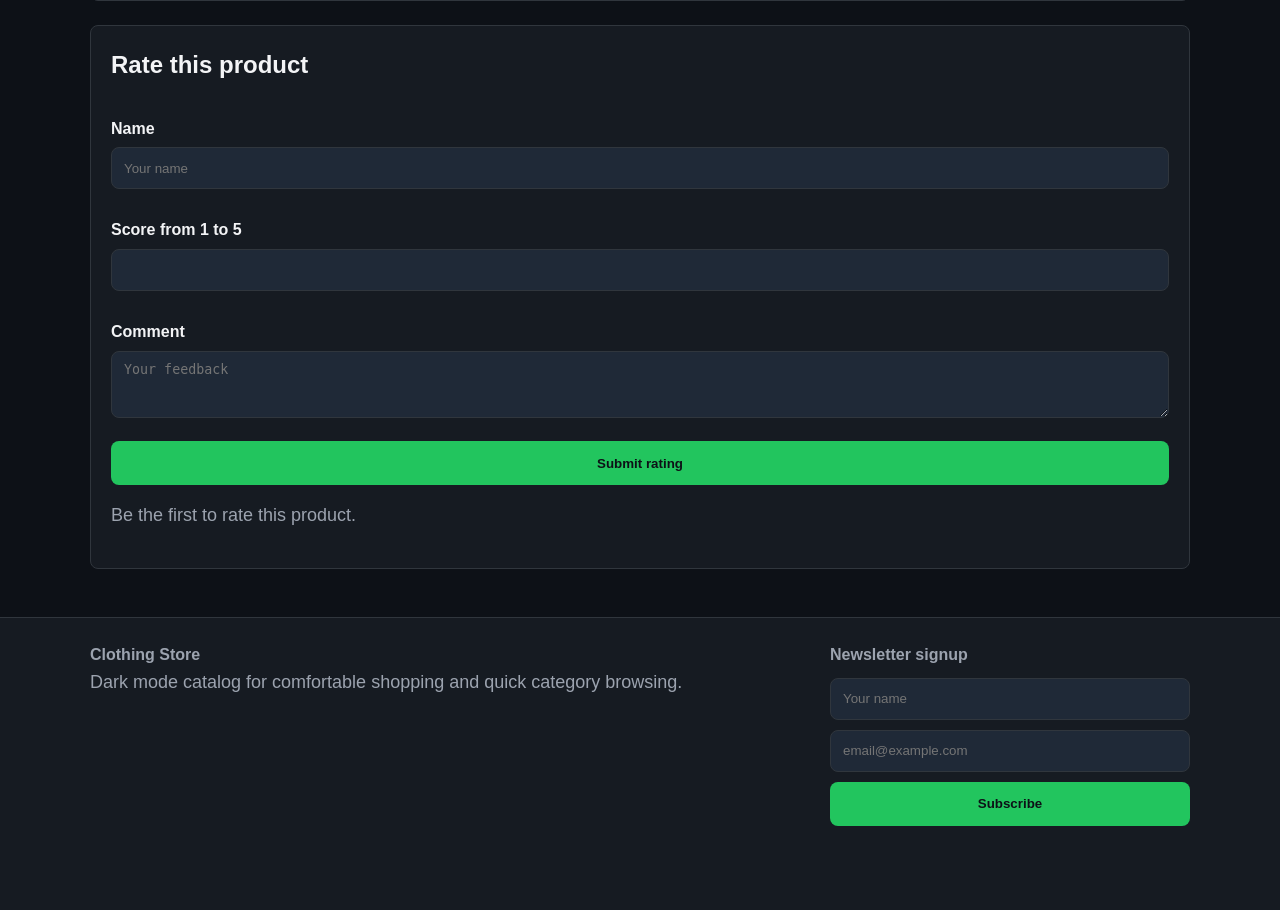
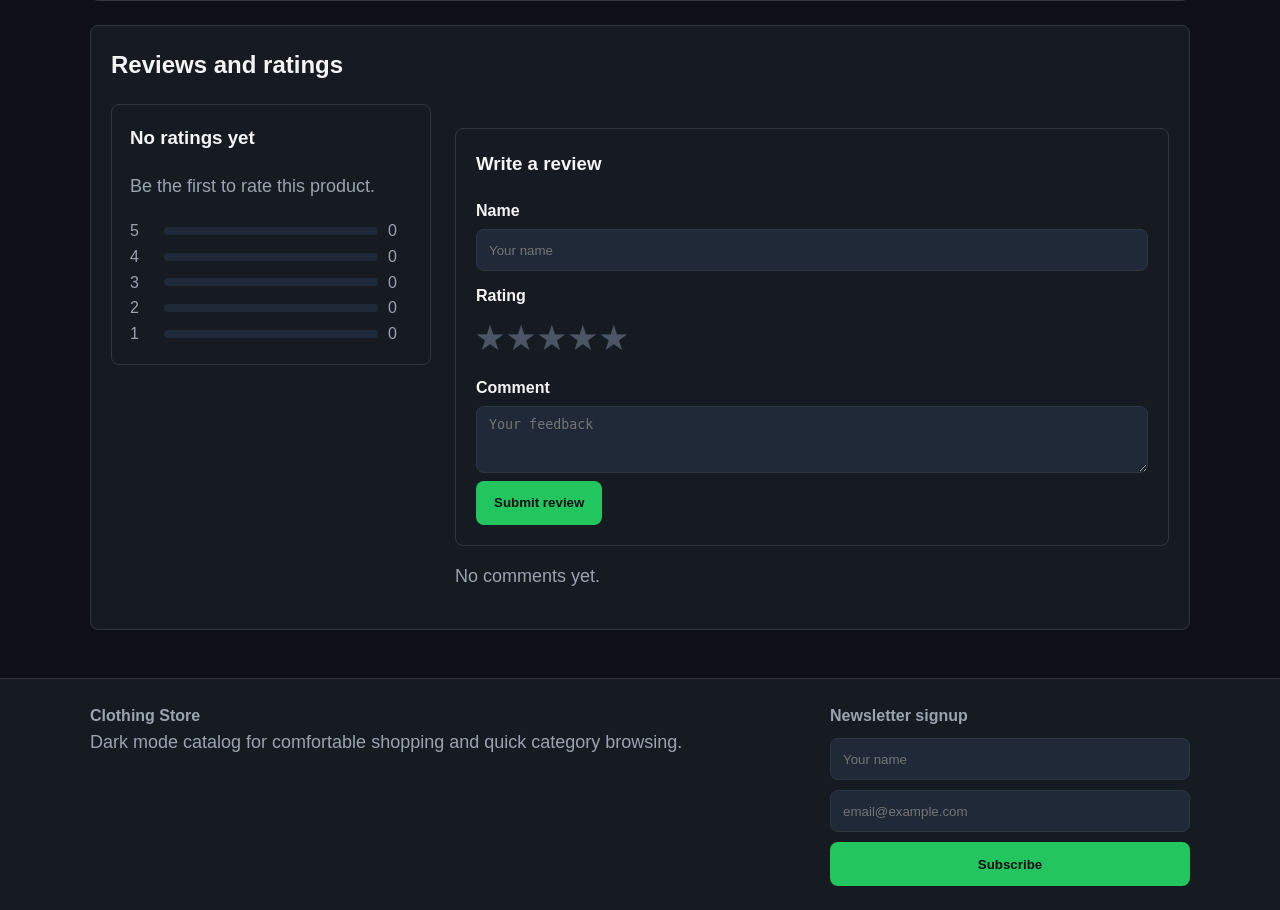
Before and after one commit to Vadym1-fermer/site-laba-2-8, a Django app: page /products/6/ in a window 1280 px wide; the page is wider, and only the part inside the window is pictured. Shown: the part 600-1510 px from the top of that part. Before the commit the page ends 1426 px from the top of that part, so only its background shows below. Run offline with Django 5.2, Linux system fonts and the light colour scheme; data comes from the database, SQL or seed files in the repository; tables that the repository leaves empty hold one stand-in row (values such as "Sample post").

Commit message:
UI: redesign product reviews with stars

```diff
--- a/pages/forms.py
+++ b/pages/forms.py
@@ -34,11 +34,16 @@ class NewsletterSubscriberForm(forms.ModelForm):
 
 
 class ProductRatingForm(forms.ModelForm):
+    score = forms.TypedChoiceField(
+        coerce=int,
+        choices=[(5, "5"), (4, "4"), (3, "3"), (2, "2"), (1, "1")],
+        widget=forms.RadioSelect,
+    )
+
     class Meta:
         model = ProductRating
         fields = ["user_name", "score", "comment"]
         widgets = {
             "user_name": forms.TextInput(attrs={"placeholder": "Your name"}),
-            "score": forms.NumberInput(attrs={"min": 1, "max": 5}),
             "comment": forms.Textarea(attrs={"rows": 3, "placeholder": "Your feedback"}),
         }
--- a/pages/templates/pages/base.html
+++ b/pages/templates/pages/base.html
@@ -292,6 +292,75 @@
             margin-top: 16px;
         }
 
+        .reviews-layout {
+            display: grid;
+            grid-template-columns: minmax(220px, 320px) 1fr;
+            gap: 24px;
+            align-items: start;
+        }
+
+        .rating-summary,
+        .review-card {
+            padding: 18px;
+            background: var(--surface);
+            border: 1px solid var(--border);
+            border-radius: 8px;
+        }
+
+        .stars,
+        .star-input {
+            color: #fbbf24;
+            font-size: 22px;
+            letter-spacing: 2px;
+        }
+
+        .star-options {
+            display: flex;
+            flex-direction: row-reverse;
+            justify-content: flex-end;
+            gap: 4px;
+        }
+
+        .star-options input {
+            position: absolute;
+            opacity: 0;
+            pointer-events: none;
+        }
+
+        .star-options label {
+            margin: 0;
+            color: #4b5563;
+            font-size: 30px;
+            cursor: pointer;
+        }
+
+        .star-options input:checked ~ label,
+        .star-options label:hover,
+        .star-options label:hover ~ label {
+            color: #fbbf24;
+        }
+
+        .rating-row {
+            display: grid;
+            grid-template-columns: 24px 1fr 24px;
+            gap: 10px;
+            align-items: center;
+            color: var(--muted);
+        }
+
+        .rating-bar {
+            height: 8px;
+            overflow: hidden;
+            background: var(--surface-soft);
+            border-radius: 999px;
+        }
+
+        .rating-bar span {
+            display: block;
+            height: 100%;
+            background: #fbbf24;
+        }
+
         .cart-item {
             display: grid;
             grid-template-columns: 1fr auto;
@@ -320,6 +389,7 @@
             }
 
             .product-detail,
+            .reviews-layout,
             .cart-item { grid-template-columns: 1fr; }
 
             h1 { font-size: 32px; }
--- a/pages/templates/pages/product_detail.html
+++ b/pages/templates/pages/product_detail.html
@@ -33,33 +33,70 @@
     </section>
 
     <section class="form-panel">
-        <h2 data-uk="Оцінити товар" data-en="Rate this product">Rate this product</h2>
-        <form class="form-grid" action="{% url 'pages:product_detail' product.id %}" method="post">
+        <h2 data-uk="Відгуки та оцінки" data-en="Reviews and ratings">Reviews and ratings</h2>
+
+        <div class="reviews-layout">
+            <aside class="rating-summary">
+                {% if average_rating %}
+                    <h3>{{ average_rating|floatformat:1 }} / 5</h3>
+                    <div class="stars">★★★★★</div>
+                    <p>{{ rating_count_total }} reviews</p>
+                {% else %}
+                    <h3 data-uk="Оцінок ще немає" data-en="No ratings yet">No ratings yet</h3>
+                    <p data-uk="Будь першим, хто оцінить товар." data-en="Be the first to rate this product.">Be the first to rate this product.</p>
+                {% endif %}
+
+                {% for row in rating_rows %}
+                    <div class="rating-row">
+                        <span>{{ row.score }}</span>
+                        <div class="rating-bar">
+                            <span style="width: {{ row.percent }}%"></span>
+                        </div>
+                        <span>{{ row.count }}</span>
+                    </div>
+                {% endfor %}
+            </aside>
+
+            <div>
+                <form class="form-panel" action="{% url 'pages:product_detail' product.id %}" method="post">
                     {% csrf_token %}
+                    <h3 data-uk="Написати відгук" data-en="Write a review">Write a review</h3>
                     <div>
                         <label for="{{ rating_form.user_name.id_for_label }}" data-uk="Ім'я" data-en="Name">Name</label>
                         {{ rating_form.user_name }}
                     </div>
                     <div>
-                <label for="{{ rating_form.score.id_for_label }}" data-uk="Оцінка від 1 до 5" data-en="Score from 1 to 5">Score from 1 to 5</label>
-                {{ rating_form.score }}
+                        <label data-uk="Оцінка" data-en="Rating">Rating</label>
+                        <div class="star-options">
+                            {% for radio in rating_form.score %}
+                                {{ radio.tag }}
+                                <label for="{{ radio.id_for_label }}">★</label>
+                            {% endfor %}
+                        </div>
                     </div>
                     <div>
                         <label for="{{ rating_form.comment.id_for_label }}" data-uk="Коментар" data-en="Comment">Comment</label>
                         {{ rating_form.comment }}
                     </div>
-            <button class="submit-button" type="submit" name="rating_submit" data-uk="Надіслати оцінку" data-en="Submit rating">Submit rating</button>
+                    <button class="submit-button" type="submit" name="rating_submit" data-uk="Надіслати відгук" data-en="Submit review">Submit review</button>
                 </form>
 
                 <div class="rating-list">
                     {% for rating in ratings %}
-                <article class="content-panel">
-                    <strong>{{ rating.user_name }}: {{ rating.score }} / 5</strong>
+                        <article class="review-card">
+                            <strong>{{ rating.user_name }}</strong>
+                            <div class="stars">
+                                {% for _ in "12345" %}
+                                    {% if forloop.counter <= rating.score %}★{% else %}☆{% endif %}
+                                {% endfor %}
+                            </div>
                             <p>{{ rating.comment }}</p>
                         </article>
                     {% empty %}
-                <p data-uk="Будь першим, хто оцінить цей товар." data-en="Be the first to rate this product.">Be the first to rate this product.</p>
+                        <p data-uk="Коментарів ще немає." data-en="No comments yet.">No comments yet.</p>
                     {% endfor %}
+                </div>
+            </div>
         </div>
     </section>
 {% endblock %}
--- a/pages/tests.py
+++ b/pages/tests.py
@@ -104,7 +104,8 @@ class PagesTests(TestCase):
         self.assertContains(response, "https://example.com/tshirt.jpg")
         self.assertContains(response, "499.00 UAH")
         self.assertContains(response, "Add to cart")
-        self.assertContains(response, "Rate this product")
+        self.assertContains(response, "Reviews and ratings")
+        self.assertContains(response, "Write a review")
         self.assertContains(response, reverse("pages:home"))
 
     def test_product_rating_is_saved_and_average_is_shown(self):
--- a/pages/views.py
+++ b/pages/views.py
@@ -97,12 +97,27 @@ def product_detail(request, pk):
             return redirect("pages:cart")
 
     rating_summary = product.ratings.aggregate(average=Avg("score"))
+    rating_counts = {
+        score: product.ratings.filter(score=score).count()
+        for score in range(5, 0, -1)
+    }
+    rating_count_total = sum(rating_counts.values())
+    rating_rows = [
+        {
+            "score": score,
+            "count": count,
+            "percent": int((count / rating_count_total) * 100) if rating_count_total else 0,
+        }
+        for score, count in rating_counts.items()
+    ]
     context = {
         **site_context(request),
         "title": product.name,
         "product": product,
         "rating_form": rating_form,
         "average_rating": rating_summary["average"],
+        "rating_rows": rating_rows,
+        "rating_count_total": rating_count_total,
         "ratings": product.ratings.all(),
     }
     return render(request, "pages/product_detail.html", context)
```
Lines whose indentation alone changed are shown as unchanged.
